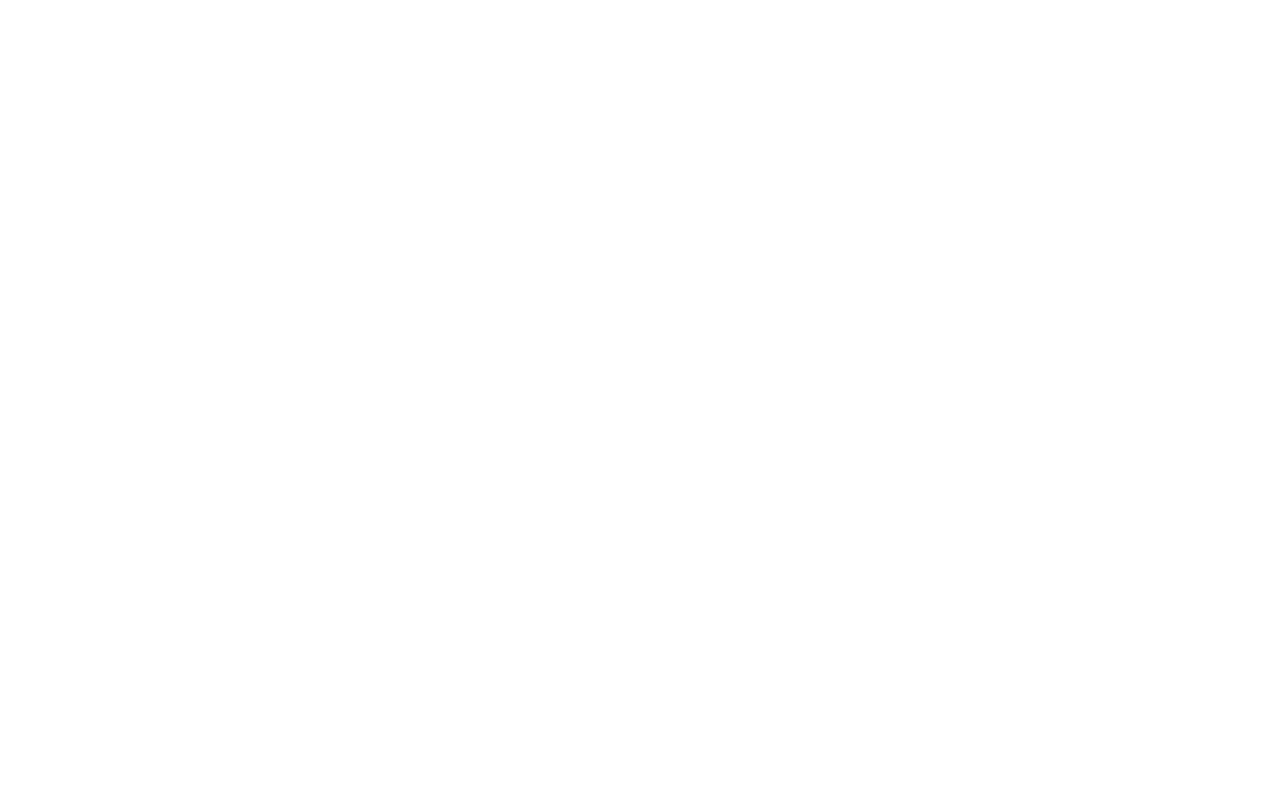
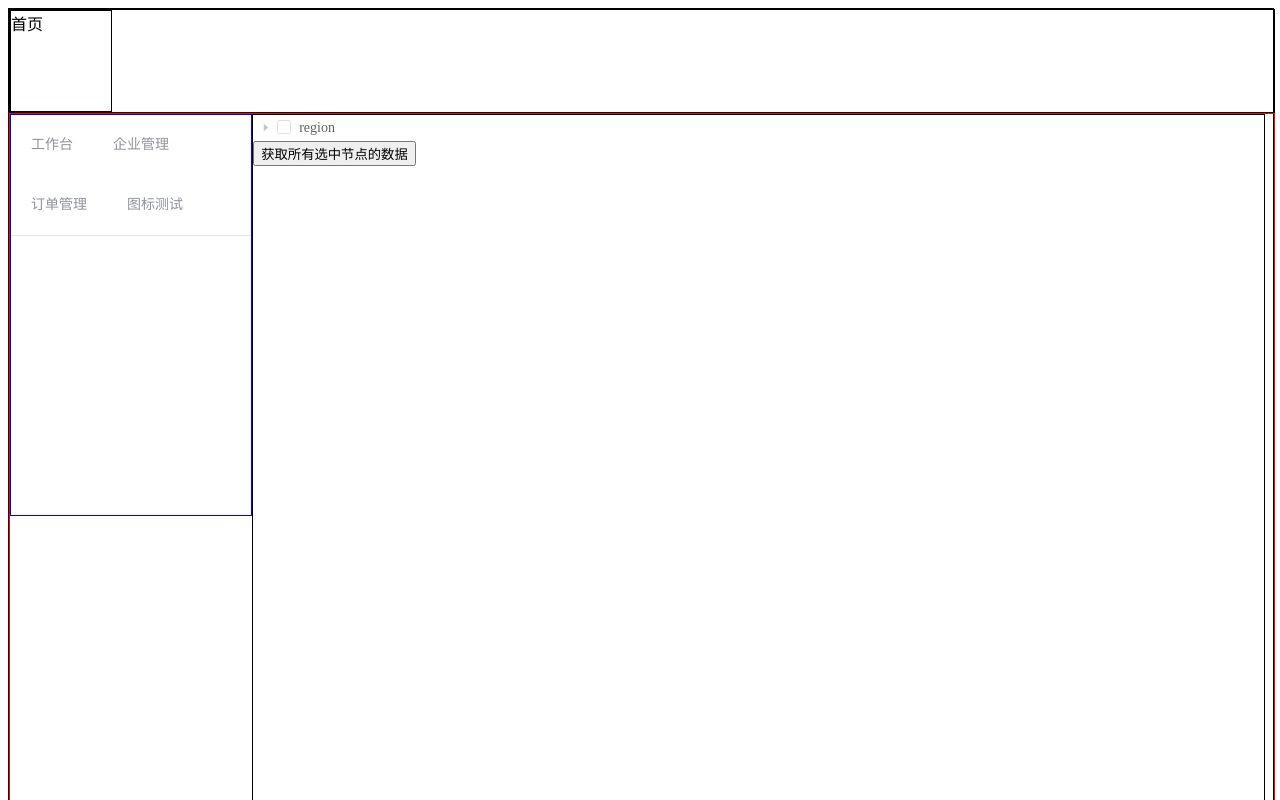
Before and after one commit to xxdragon-z/the-vue-basic-study-project, a Vue app: page /#/TreeTest in a window 1280 px wide. Shown: the top 800 px of the page. Built offline with nearby package versions, Linux system fonts and the light colour scheme.

Commit message:
增加了el-tree的简单实例

```diff
--- a/src/components/MainVue.vue
+++ b/src/components/MainVue.vue
@@ -16,7 +16,7 @@
                 <el-menu-item index="/FirstDemoVue">工作台</el-menu-item>
                 <el-menu-item index="/FormDemoVue">企业管理</el-menu-item>
                 <el-menu-item index="/TablePage">订单管理</el-menu-item>
-                <el-menu-item index="/EchartsTest">图标测试</el-menu-item>
+                <el-menu-item index="/TreeTest">图标测试</el-menu-item>
               </el-menu>
             </el-col>
           </el-row>
--- /dev/null
+++ b/src/components/TreeTest.vue
@@ -0,0 +1,77 @@
+<template>
+  <div>
+    <el-row>
+      <el-tree
+        ref="tree"
+        :props="props"
+        :load="loadData"
+        lazy
+        :check-on-click-node="true"
+        show-checkbox
+        @node-click="nodeClick">
+      </el-tree>
+    </el-row>
+    <el-row>
+      <button @click="showCheckedNodesList">获取所有选中节点的数据</button>
+    </el-row>
+  </div>
+</template>
+
+<script>
+  export default {
+    name: "TreeTest",
+    data() {
+      return {
+        props: {
+          label: 'name',
+          children: 'children',
+          isLeaf: 'leaf'
+        },
+        selectedNodes: []
+      }
+    },
+    methods: {
+      loadData(node, resolve) {
+        if (node.level === 0) {
+          console.info(0)
+          return resolve([{id: 1, name: 'region', children: [], parentId: 0}])
+        }
+        if (node.level > 1) {
+          console.info('大于1')
+          return resolve([]);
+        }
+
+        setTimeout(() => {
+          const data = [{
+            id: 11,
+            name: 'leaf',
+            leaf: true,
+            children: [],
+            parentId: 1
+          }, {
+            id: 12,
+            name: 'zone',
+            leaf: true,
+            children: [],
+            parentId: 1
+          }];
+
+          resolve(data);
+        }, 200);
+      },
+      nodeClick(obj, node) {
+        console.info('id:' + obj.id + ':name:' + obj.name + ':children:' + obj.children.length + ':parentId:' + obj.parentId)
+        console.info('node-id:' + node.data.id + ':node-name:' + obj.name + ':node-children:' + obj.children.length + 'node-key:' + node.id)
+        console.info(node)
+      },
+      showCheckedNodesList(){
+        console.info('选中 节点的长度 ：'+this.$refs.tree.getCheckedNodes().length)
+        console.info(this.$refs.tree.getCheckedNodes())
+      }
+    }
+  }
+</script>
+
+<style scoped>
+
+</style>
--- a/src/main.js
+++ b/src/main.js
@@ -6,14 +6,15 @@
 import ElementUI from 'element-ui'
 import 'element-ui/lib/theme-chalk/index.css'
 import '@/assets/iconfont.css'
-import axios from 'axios'
+import Vuex from 'vuex'
+import store from './vuex/store'
 
 Vue.config.productionTip = false
+Vue.use(Vuex)
 Vue.use(ElementUI)
-Vue.prototype.$axios=axios
-/* eslint-disable no-new */
 new Vue({
   el: '#body',
+  store,
   router,
   components: {App},
   template: '<app/>'
--- a/src/router/index.js
+++ b/src/router/index.js
@@ -14,7 +14,7 @@
         {path: '/TablePage', name: 'TablePage', component: resolve=>require(['@/components/TablePage'],resolve)},
         {path: '/FirstDemoVue', name: 'FirstDemoVue', component: resolve=>require(['@/components/FirstDemoVue'],resolve)},
         {path: '/FormDemoVue', name: 'FormDemoVue', component: resolve=>require(['@/components/FormDemoVue'],resolve)},
-        {path:'/EchartsTest',name:'EchartsTest',component:resolve=>require(['@/components/FormDemoVue'],resolve)}
+        {path:'/TreeTest',name:'TreeTest',component:resolve=>require(['@/components/TreeTest'],resolve)}
       ]
     },
     // {
```
